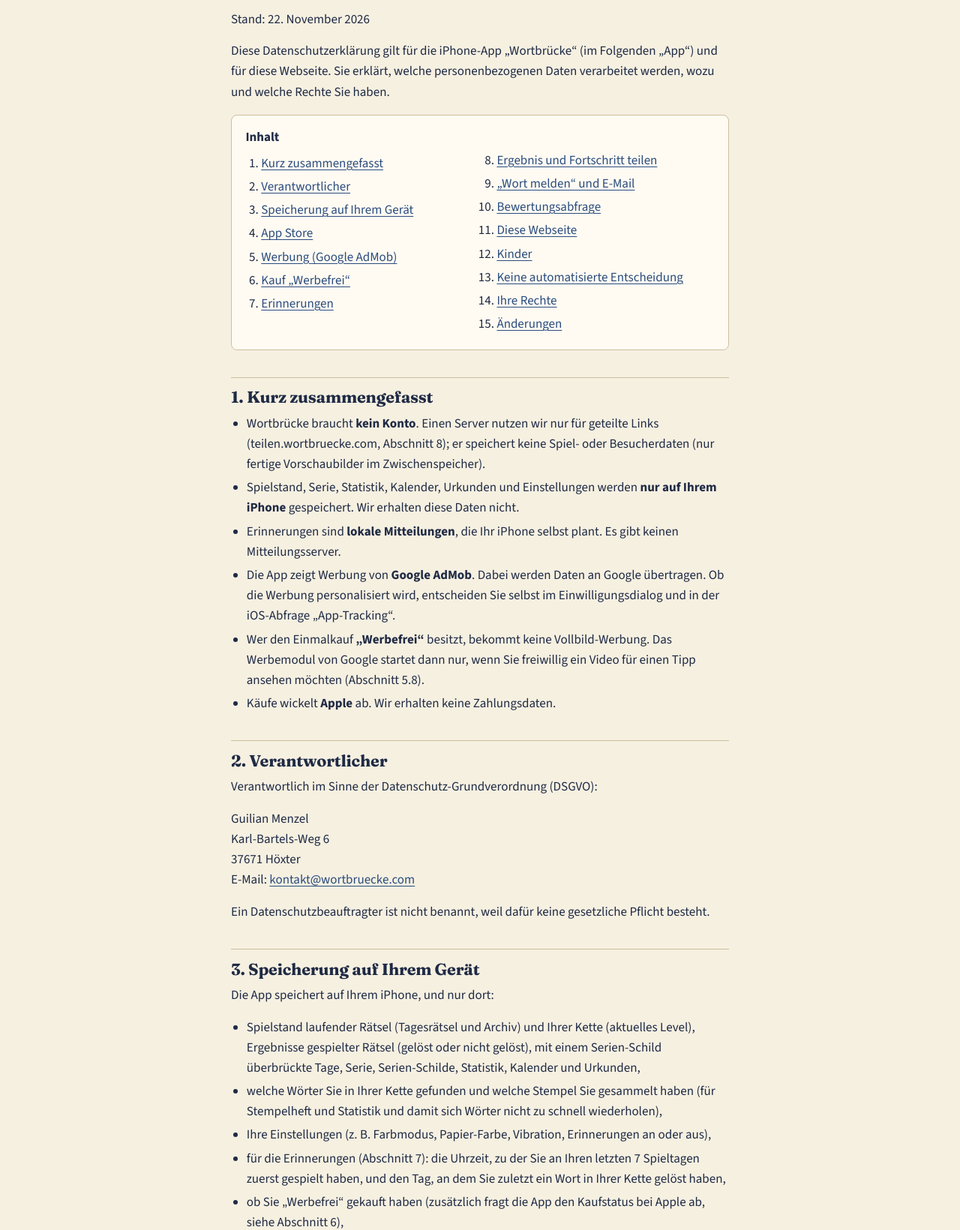
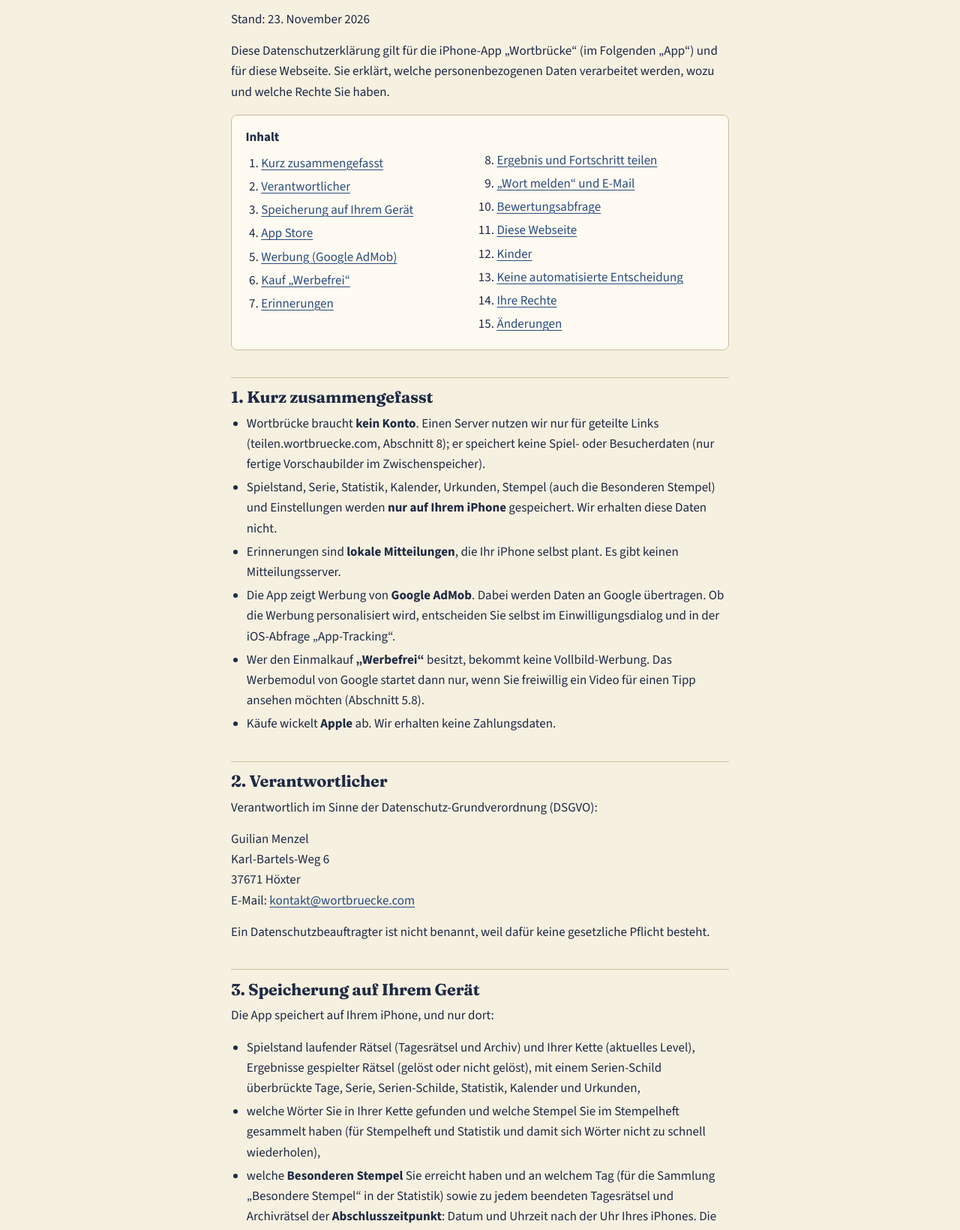
Before and after one commit to GuiliHD/wortbruecke-web, a plain HTML site: page datenschutz.html in a window 1280 px wide. Shown: the part 204-1844 px from the top of the page at 75% size. Drawn offline with Linux system fonts and the light colour scheme.

Commit message:
Datenschutz Stand 23. November 2026: Besondere Stempel und Abschlusszeitpunkt (nur auf dem Geraet) in Kurzfassung und Abschnitt 3, Loeschen; Abschnitt 8.2 Fortschritt teilen: nur Ketten-Stempel

```diff
--- a/datenschutz.html
+++ b/datenschutz.html
@@ -38,7 +38,7 @@
   <a class="zurueck" href="/">&larr; Zur Startseite</a>
 
 <h1>Datenschutzerklärung</h1>
-<p>Stand: 22. November 2026</p>
+<p>Stand: 23. November 2026</p>
 
 <p>Diese Datenschutzerklärung gilt für die iPhone-App „Wortbrücke“ (im Folgenden „App“) und für diese Webseite. Sie erklärt, welche personenbezogenen Daten verarbeitet werden, wozu und welche Rechte Sie haben.</p>
 
@@ -66,7 +66,7 @@
 <h2 id="kurz">1. Kurz zusammengefasst</h2>
 <ul>
   <li>Wortbrücke braucht <strong>kein Konto</strong>. Einen Server nutzen wir nur für geteilte Links (teilen.wortbruecke.com, Abschnitt 8); er speichert keine Spiel- oder Besucherdaten (nur fertige Vorschaubilder im Zwischenspeicher).</li>
-  <li>Spielstand, Serie, Statistik, Kalender, Urkunden und Einstellungen werden <strong>nur auf Ihrem iPhone</strong> gespeichert. Wir erhalten diese Daten nicht.</li>
+  <li>Spielstand, Serie, Statistik, Kalender, Urkunden, Stempel (auch die Besonderen Stempel) und Einstellungen werden <strong>nur auf Ihrem iPhone</strong> gespeichert. Wir erhalten diese Daten nicht.</li>
   <li>Erinnerungen sind <strong>lokale Mitteilungen</strong>, die Ihr iPhone selbst plant. Es gibt keinen Mitteilungsserver.</li>
   <li>Die App zeigt Werbung von <strong>Google AdMob</strong>. Dabei werden Daten an Google übertragen. Ob die Werbung personalisiert wird, entscheiden Sie selbst im Einwilligungsdialog und in der iOS-Abfrage „App-Tracking“.</li>
   <li>Wer den Einmalkauf <strong>„Werbefrei“</strong> besitzt, bekommt keine Vollbild-Werbung. Das Werbemodul von Google startet dann nur, wenn Sie freiwillig ein Video für einen Tipp ansehen möchten (Abschnitt 5.8).</li>
@@ -87,7 +87,8 @@
 <p>Die App speichert auf Ihrem iPhone, und nur dort:</p>
 <ul>
   <li>Spielstand laufender Rätsel (Tagesrätsel und Archiv) und Ihrer Kette (aktuelles Level), Ergebnisse gespielter Rätsel (gelöst oder nicht gelöst), mit einem Serien-Schild überbrückte Tage, Serie, Serien-Schilde, Statistik, Kalender und Urkunden,</li>
-  <li>welche Wörter Sie in Ihrer Kette gefunden und welche Stempel Sie gesammelt haben (für Stempelheft und Statistik und damit sich Wörter nicht zu schnell wiederholen),</li>
+  <li>welche Wörter Sie in Ihrer Kette gefunden und welche Stempel Sie im Stempelheft gesammelt haben (für Stempelheft und Statistik und damit sich Wörter nicht zu schnell wiederholen),</li>
+  <li>welche <strong>Besonderen Stempel</strong> Sie erreicht haben und an welchem Tag (für die Sammlung „Besondere Stempel“ in der Statistik) sowie zu jedem beendeten Tagesrätsel und Archivrätsel der <strong>Abschlusszeitpunkt</strong>: Datum und Uhrzeit nach der Uhr Ihres iPhones. Die App wertet daraus nur die Stunde aus, um Stempel zu vergeben, die von der Tageszeit abhängen. Diese Angaben werden nur auf Ihrem iPhone gespeichert und nicht an uns oder Dritte übertragen; sie sind auch nicht in geteilten Ergebnissen oder Links enthalten (Abschnitt 8),</li>
   <li>Ihre Einstellungen (z. B. Farbmodus, Papier-Farbe, Vibration, Erinnerungen an oder aus),</li>
   <li>für die Erinnerungen (Abschnitt 7): die Uhrzeit, zu der Sie an Ihren letzten 7 Spieltagen zuerst gespielt haben, und den Tag, an dem Sie zuletzt ein Wort in Ihrer Kette gelöst haben,</li>
   <li>ob Sie „Werbefrei“ gekauft haben (zusätzlich fragt die App den Kaufstatus bei Apple ab, siehe Abschnitt 6),</li>
@@ -97,7 +98,7 @@
 </ul>
 <p>Diese Daten verlassen Ihr Gerät nicht und werden nicht an uns übertragen. Sie werden im App-Speicher abgelegt (WebView-Speicher und iOS-Einstellungsspeicher „UserDefaults“, nur für diese App zugänglich).</p>
 <p class="legal"><strong>Rechtsgrundlage:</strong> Das Speichern ist für die von Ihnen gewünschte Spielfunktion unbedingt erforderlich (§ 25 Abs. 2 Nr. 2 TDDDG); die Verarbeitung dient der Bereitstellung der App (Art. 6 Abs. 1 lit. b DSGVO).</p>
-<p><strong>Löschen:</strong> In der App unter „Einstellungen“ → „Alle Daten auf diesem Gerät löschen“ oder durch Löschen der App. Ein iCloud- oder iPhone-Backup kann diese Daten nach den Einstellungen Ihres Geräts enthalten; darauf haben wir keinen Zugriff.</p>
+<p><strong>Löschen:</strong> In der App unter „Einstellungen“ → „Alle Daten auf diesem Gerät löschen“ oder durch Löschen der App; dabei werden auch Ihre Besonderen Stempel zurückgesetzt. Ein iCloud- oder iPhone-Backup kann diese Daten nach den Einstellungen Ihres Geräts enthalten; darauf haben wir keinen Zugriff.</p>
 
 <h2 id="appstore">4. Herunterladen der App über den App Store</h2>
 <p>Die App erhalten Sie über den App Store von Apple. Dabei verarbeitet Apple Daten wie Ihre Apple-ID, Gerätedaten und Zahlungsinformationen in eigener Verantwortung. Wir haben darauf keinen Einfluss. Es gilt die Datenschutzerklärung von Apple: <a href="https://www.apple.com/de/legal/privacy/">apple.com/de/legal/privacy</a></p>
@@ -185,7 +186,7 @@
 <h3>8.2 Links auf teilen.wortbruecke.com</h3>
 <p>"Fortschritt teilen" (am Rastplatz oder in der Statistik) und "Freund fragen" (in Ihrer Kette) erzeugen auf Ihrem iPhone einen Text mit einem Link auf teilen.wortbruecke.com. Der Link enthält nur wenige Angaben zum Spiel:</p>
 <ul>
-  <li><strong>Fortschritt teilen:</strong> erreichtes Level, Tage der Serie und Anzahl der Stempel (dazu ein Prüfzeichen).</li>
+  <li><strong>Fortschritt teilen:</strong> erreichtes Level, Tage der Serie und Anzahl der Stempel aus dem Stempelheft Ihrer Kette (dazu ein Prüfzeichen). Die Besonderen Stempel sind nicht enthalten.</li>
   <li><strong>Freund fragen:</strong> das Anfangswort, eine Kurzkennung der gesuchten Verbindung und welche Buchstaben schon aufgedeckt sind.</li>
 </ul>
 <p>Der Link enthält keinen Namen, keine Geräte- und keine Werbekennung. Die App sendet beim Teilen selbst nichts an uns: Sie wählen im Teilen-Menü von iOS, wem Sie den Link schicken.</p>
```
